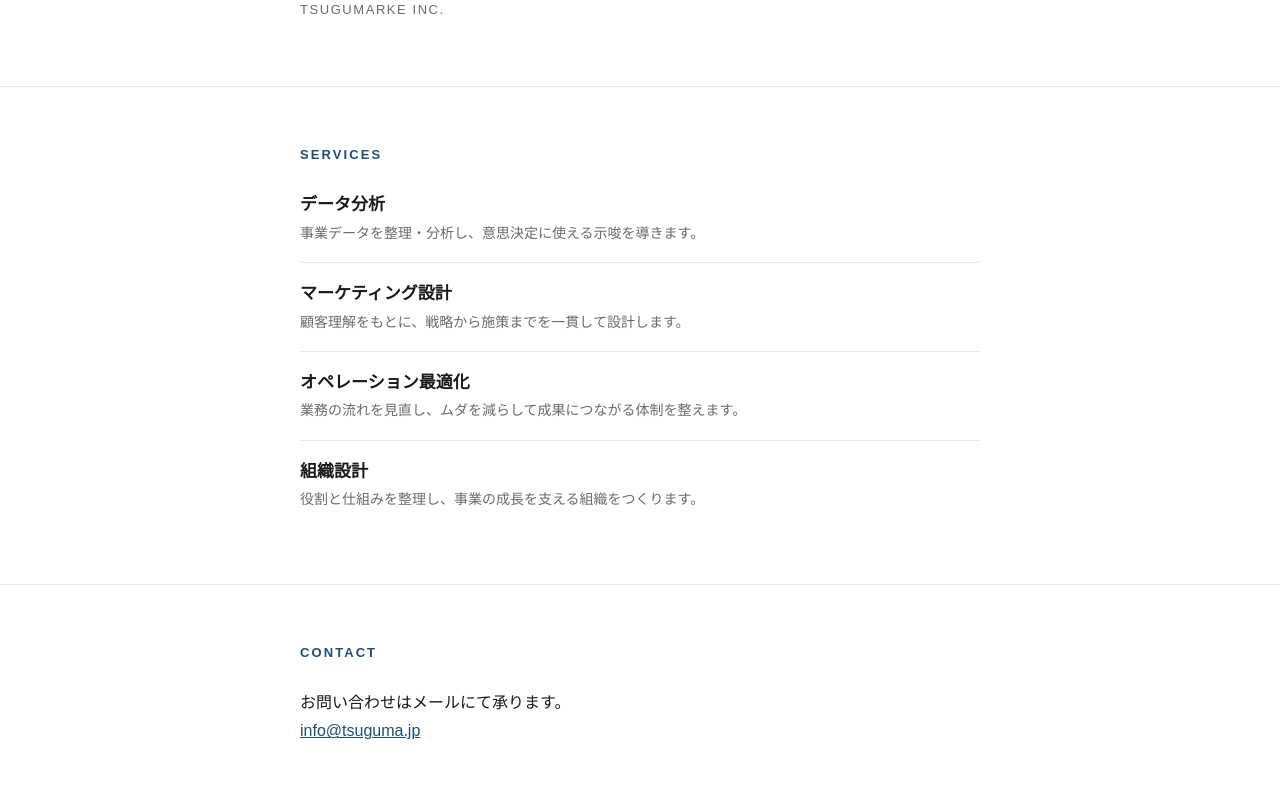
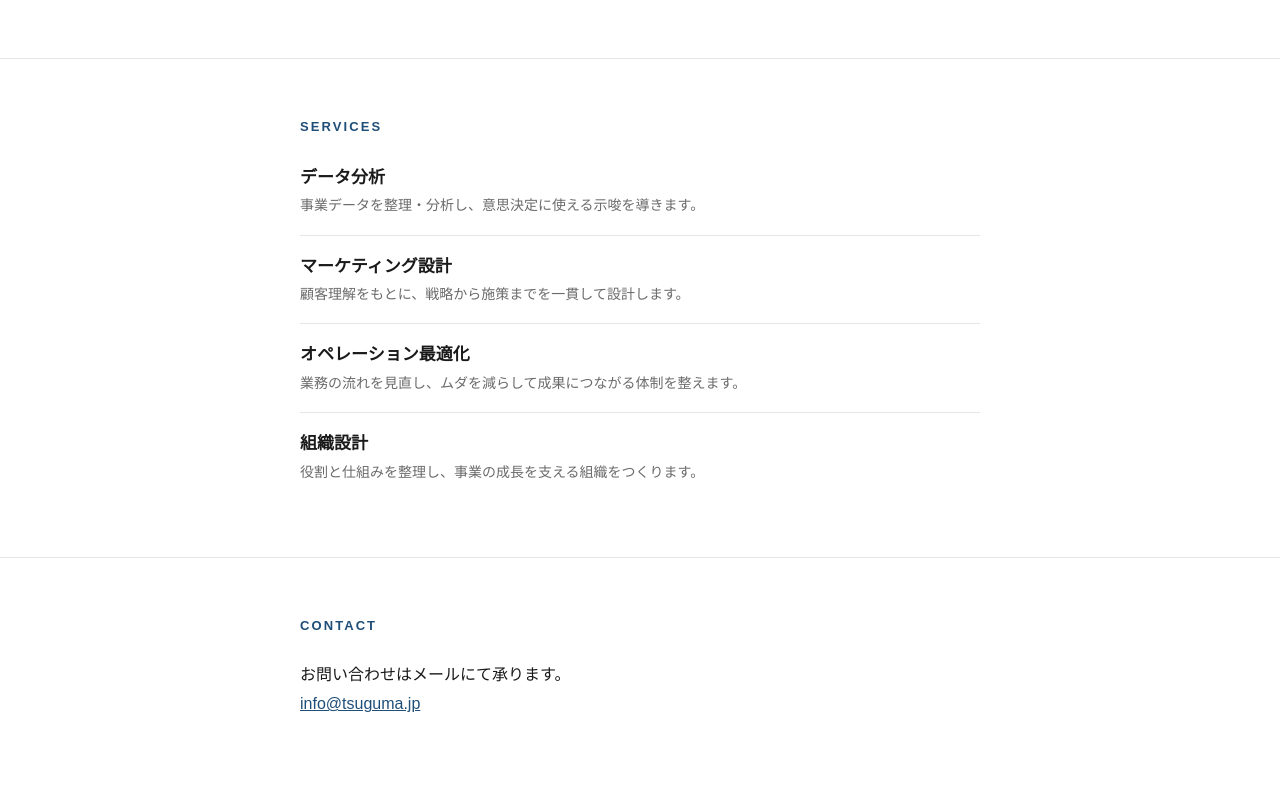
Before and after one commit to tsugumakazuki/tsuguma.jp, a plain HTML site: page index.html in a window 1280 px wide. Shown: the part 152-942 px from the top of the page. Drawn offline with Linux system fonts and the light colour scheme.

Commit message:
Remove English company name
Co-Authored-By: Claude Opus 5.5 <noreply@anthropic.com>

```diff
--- a/index.html
+++ b/index.html
@@ -35,7 +35,6 @@
   .wrap { max-width: 720px; margin: 0 auto; padding: 0 20px; }
   header { padding: 96px 0 64px; border-bottom: 1px solid var(--line); }
   h1 { font-size: 28px; font-weight: 600; letter-spacing: .04em; margin: 0; }
-  .en { color: var(--muted); font-size: 13px; letter-spacing: .12em; margin-top: 4px; }
   section { padding: 56px 0; border-bottom: 1px solid var(--line); }
   h2 { font-size: 13px; font-weight: 600; letter-spacing: .16em; color: var(--accent); margin: 0 0 24px; }
   ul.services { list-style: none; margin: 0; padding: 0; }
@@ -51,7 +50,6 @@
   <header>
     <div class="wrap">
       <h1>ツグマーケ株式会社</h1>
-      <div class="en">TSUGUMARKE INC.</div>
     </div>
   </header>
 
```
